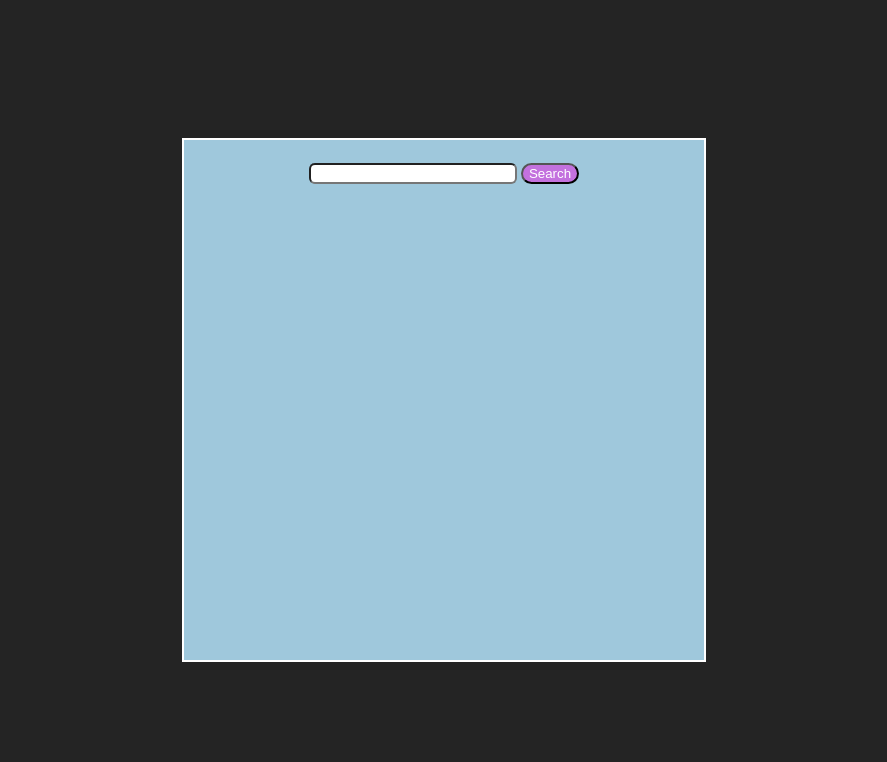
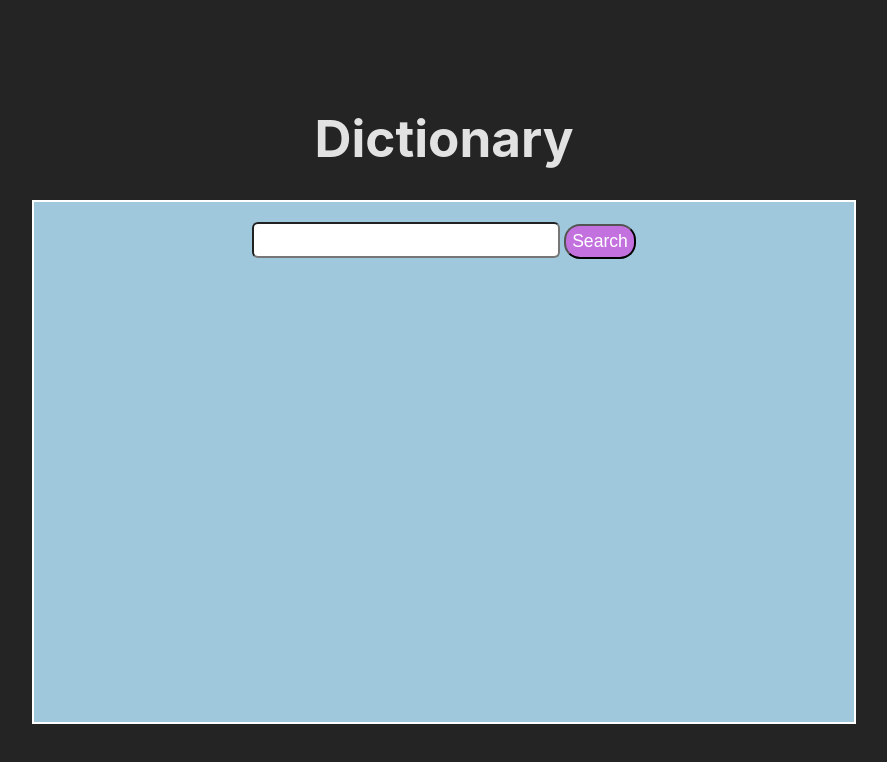
Before and after one commit to Kanem96/dictionary, a React (Vite) app: page / in a window 1280 px wide. Shown: the top 762 px of the page, without its empty margins (196-1083 px from the left). Built offline with nearby package versions, Linux system fonts and the light colour scheme.

Commit message:
style changes

```diff
--- a/src/App.css
+++ b/src/App.css
@@ -8,27 +8,33 @@
 .dictionary_container {
   border: 2px solid white;
   background: rgb(159, 200, 220);
-  width: 500px;
+  width: 800px;
   height: 500px;
   padding: 10px;
 }
 
 .search_container {
  margin: 10px;
+ align-items: center;
+ justify-content: center;
 }
 
 .search-bar {
   background: white;
   border-radius: 6px;
   margin-right:4px;
-  width: 200px;
+  width: 300px;
+  height: 30px;
   color: black;
+  font-size: 1.3rem;
 }
 
 .search-button {
   background: rgb(195, 113, 222);
-  border-radius: 12px;
+  border-radius: 16px;
   color: white;
+  font-size: 1.1rem;
+  height: 35px;
 }
 
 .search-button:hover {
--- a/src/App.tsx
+++ b/src/App.tsx
@@ -5,6 +5,7 @@ function App() {
 
   return (
     <div className="App">
+      <h1 className="header">Dictionary</h1>
       <DictionaryContainer />
     </div>
   )
```
